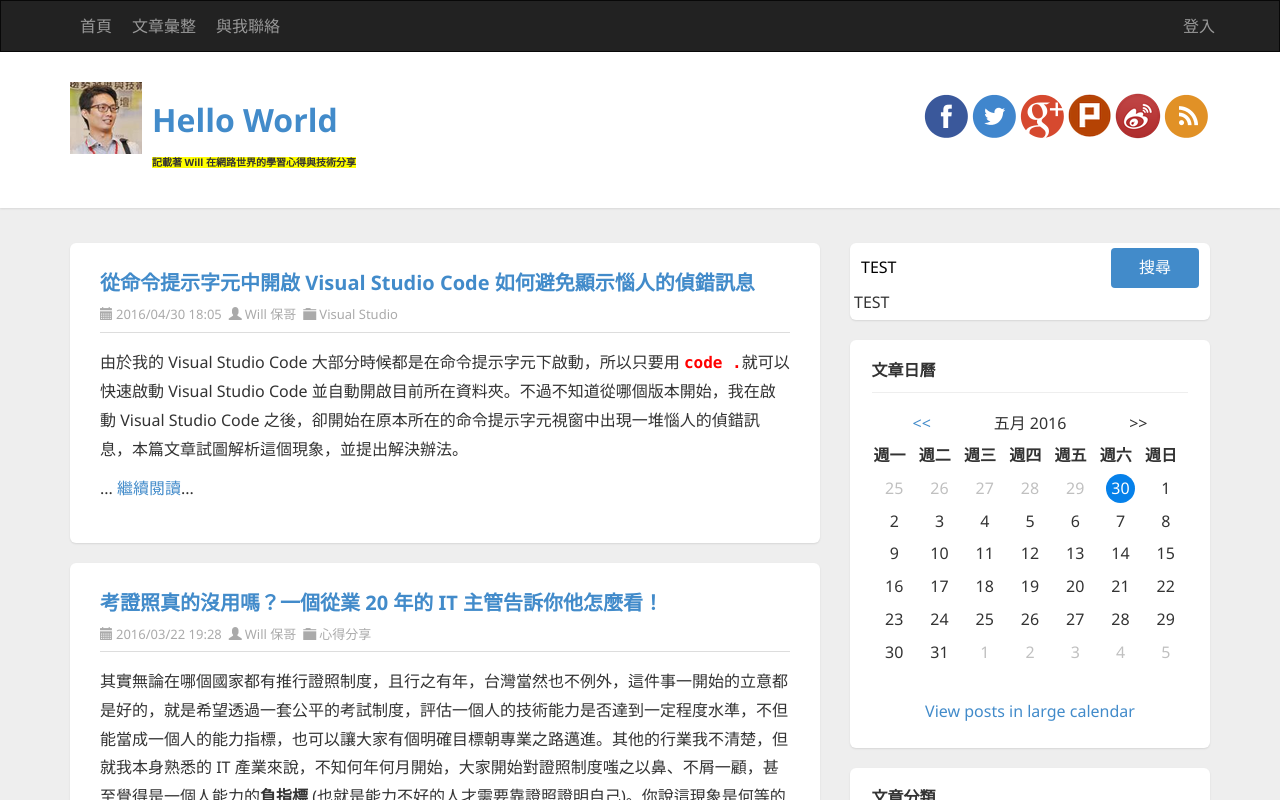
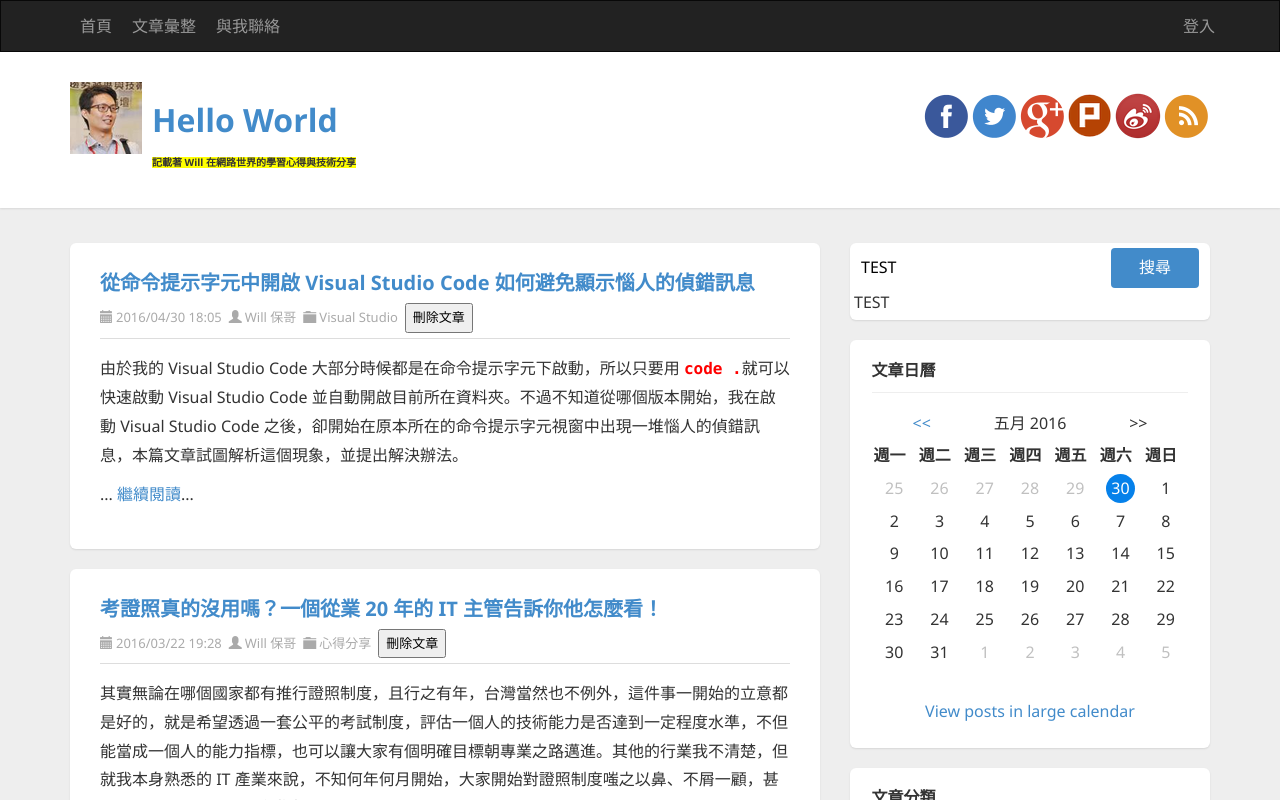
Before and after one commit to coolrare/SKBAngular4Demo, an Angular app: page / in a window 1280 px wide. Shown: the top 800 px of the page. Built offline with nearby package versions, Linux system fonts and the light colour scheme.

Commit message:
11 練習 Angular 元件通訊：@Output()

```diff
--- a/src/app/app.component.html
+++ b/src/app/app.component.html
@@ -8,7 +8,9 @@
             <div id="ctl00_cphBody_PostList1_posts" class="posts">
 
                 <!-- Article START-->
-                <app-article *ngFor="let item of data" [article]="item"></app-article>
+                <app-article *ngFor="let item of data"
+                    [article]="item"
+                    (delete)="deleteArticle($event)"></app-article>
                 <!-- Article END-->
 
             </div>
--- a/src/app/app.component.ts
+++ b/src/app/app.component.ts
@@ -11,6 +11,11 @@ export class AppComponent {
 
   doSearch(value) {
     console.log(value);
+  }
+
+  deleteArticle(article) {
+    let idx = this.data.indexOf(article);
+    this.data.splice(idx, 1);
   }
 
   data = [
--- a/src/app/article/article.component.html
+++ b/src/app/article/article.component.html
@@ -8,6 +8,7 @@
             <span class="post-author"><i class="glyphicon glyphicon-user"></i><a href="http://blog.miniasp.com/author/will.aspx">{{ article.author }}</a></span>
             <span class="post-category"><i class="glyphicon glyphicon-folder-close"></i>
             <a [href]="article['category-link']">{{ article.category }}</a></span>
+            <input type="button" value="刪除文章" (click)="doDelete()">
         </div>
     </header>
     <section class="post-body text" [innerHTML]="article.summary">
--- a/src/app/article/article.component.ts
+++ b/src/app/article/article.component.ts
@@ -1,4 +1,4 @@
-import { Component, OnInit, Input } from '@angular/core';
+import { Component, OnInit, Input, Output, EventEmitter } from '@angular/core';
 
 @Component({
   selector: 'app-article',
@@ -10,9 +10,15 @@ export class ArticleComponent implements OnInit {
   @Input()
   article: any;
 
+  @Output()
+  delete = new EventEmitter<any>();
+
   constructor() { }
 
   ngOnInit() {
   }
 
+  doDelete() {
+    this.delete.emit(this.article);
+  }
 }
```
